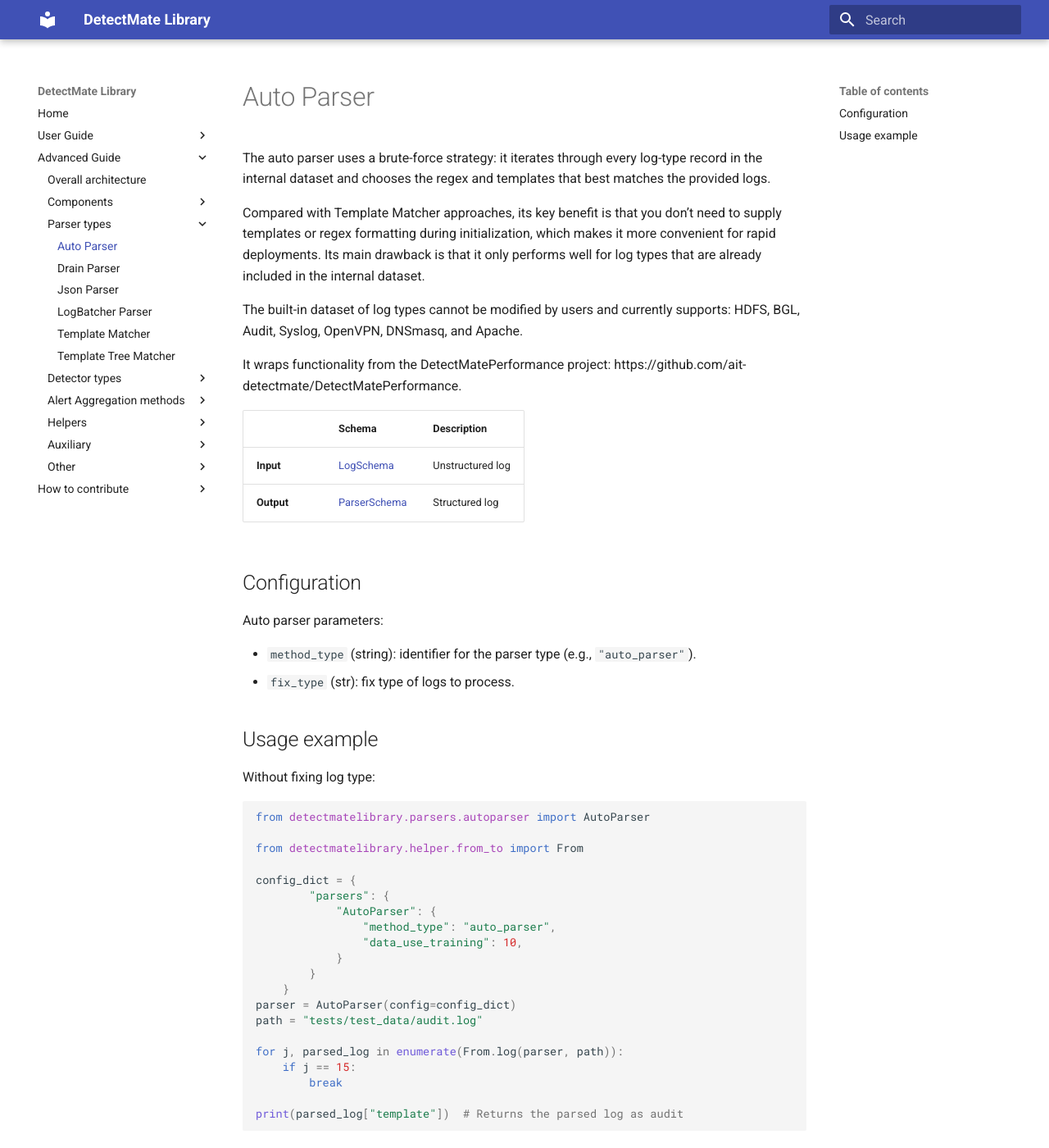
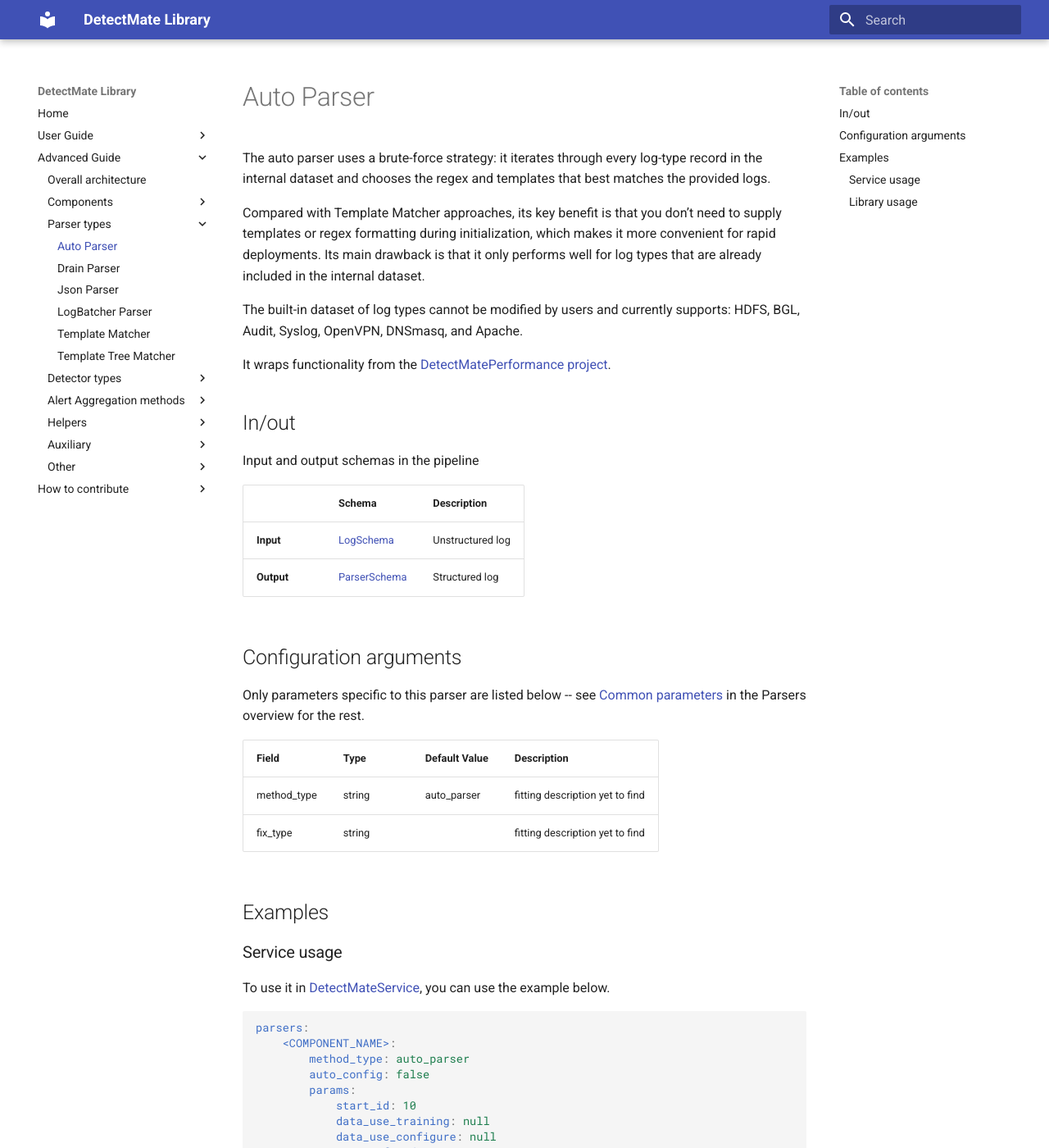
Before and after one commit to ait-detectmate/DetectMateLibrary, an MkDocs documentation site: the page built from docs/parsers/auto_parser.md, in a window 1280 px wide and 1400 px high. Shown: the whole window at 82% size. Built offline with MkDocs 1.6.1 and Material for MkDocs 9.7.7, drawn with Linux system fonts in a browser that asks for light colours; some of the changed text lies outside the part shown.

Commit message:
update auto_parser.md and autoparser.py with the Field function and the automate function for the configuration arguments for the documentation

````diff
--- a/docs/parsers/auto_parser.md
+++ b/docs/parsers/auto_parser.md
@@ -6,22 +6,52 @@
 
 The built-in dataset of log types cannot be modified by users and currently supports: HDFS, BGL, Audit, Syslog, OpenVPN, DNSmasq, and Apache.
 
-It wraps functionality from the DetectMatePerformance project: https://github.com/ait-detectmate/DetectMatePerformance.
+It wraps functionality from the [DetectMatePerformance project](https://github.com/ait-detectmate/DetectMatePerformance).
+
+## In/out
+
+Input and output schemas in the pipeline
 
 |            | Schema                     | Description        |
 |------------|----------------------------|--------------------|
 | **Input**  | [LogSchema](../schemas.md) | Unstructured log   |
 | **Output** | [ParserSchema](../schemas.md) | Structured log   |
 
-## Configuration
+## Configuration arguments
 
-Auto parser parameters:
+Only parameters specific to this parser are listed below -- see [Common parameters](../parsers.md#common-parameters-all-parsers) in the Parsers overview for the rest.
 
-- `method_type` (string): identifier for the parser type (e.g., `"auto_parser"`).
-- `fix_type` (str): fix type of logs to process.
+<!-- Start arguments -->
+| Field  | Type  | Default Value| Description|
+|-------|------|-----|---|
+|method_type|string|auto_parser|fitting description yet to find|
+|fix_type|string||fitting description yet to find|
+<!-- End arguments -->
 
+## Examples
+### Service usage
 
-## Usage example
+To use it in [DetectMateService](https://github.com/ait-detectmate/DetectMateService), you can use the example below.
+
+<!-- Start config -->
+```yaml
+parsers:
+    <COMPONENT_NAME>:
+        method_type: auto_parser
+        auto_config: false
+        params:
+            start_id: 10
+            data_use_training: null
+            data_use_configure: null
+            use_config_data_as_training: true
+            log_format: null
+            time_format: null
+            fix_type: ''
+```
+<!-- End config -->
+
+### Library usage
+To use it as a python script, you can follow the example below.
 
 Without fixing log type:
 
````
Also changed, not shown: 1 other file.
